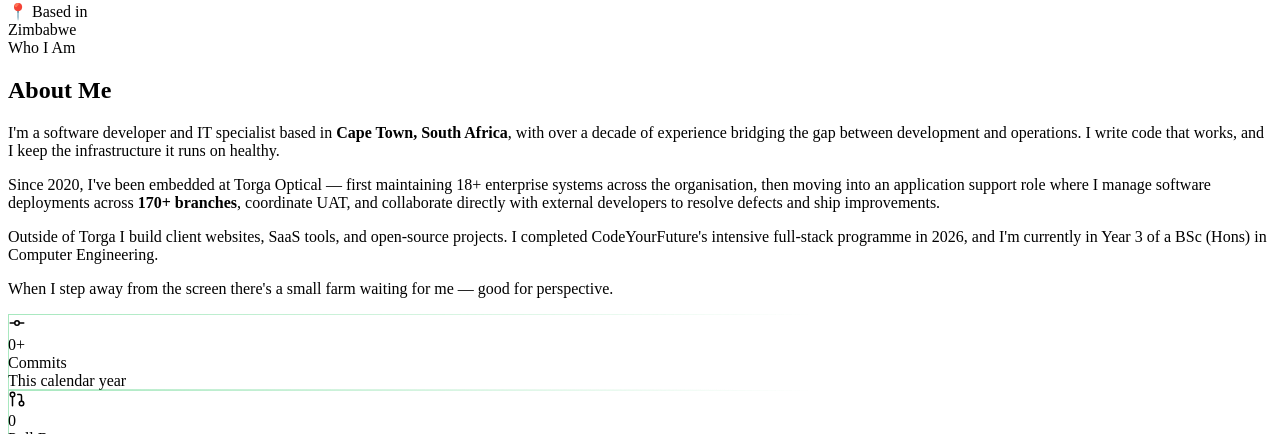
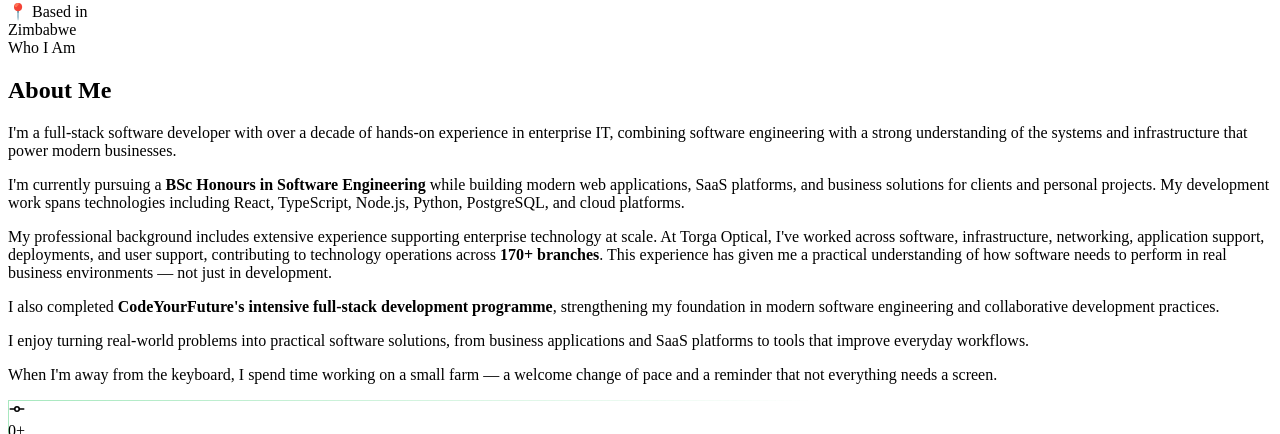
Before and after one commit to Luke-Manyamazi/luke-manyamazi.github.io, a React (Vite) app in the folder client/: page / in a window 1280 px wide. Shown: the part 2002-2436 px from the top of the page. Built offline with nearby package versions, Linux system fonts and the light colour scheme; no server answers; a web font is replaced by a local one.

Commit message:
Revise About section with updated professional details
Updated personal description to reflect current role and experiences.

```diff
--- a/client/src/components/About.tsx
+++ b/client/src/components/About.tsx
@@ -77,27 +77,47 @@ export function About() {
             className="space-y-5 text-muted-foreground text-base md:text-[17px] leading-[1.8]"
           >
             <p>
-              I'm a software developer and IT specialist based in{" "}
-              <strong className="text-white font-medium">Cape Town, South Africa</strong>, with
-              over a decade of experience bridging the gap between development and operations.
-              I write code that works, and I keep the infrastructure it runs on healthy.
+  					I'm a full-stack software developer with over a decade of hands-on experience
+  					in enterprise IT, combining software engineering with a strong understanding
+  					of the systems and infrastructure that power modern businesses.
 						</p>
+
 						<p>
-              Since 2020, I've been embedded at Torga Optical — first maintaining 18+ enterprise
-              systems across the organisation, then moving into an application support role where
-              I manage software deployments across{" "}
-              <strong className="text-white font-medium">170+ branches</strong>, coordinate UAT,
-              and collaborate directly with external developers to resolve defects and ship
-              improvements.
+  					I'm currently pursuing a{" "}
+  					<strong className="text-white font-medium">BSc Honours in Software Engineering</strong>{" "}
+  					while building modern web applications, SaaS platforms, and business solutions
+  					for clients and personal projects. My development work spans technologies
+  					including React, TypeScript, Node.js, Python, PostgreSQL, and cloud platforms.
 						</p>
+
 						<p>
-              Outside of Torga I build client websites, SaaS tools, and open-source projects.
-              I completed CodeYourFuture's intensive full-stack programme in 2026, and I'm
-              currently in Year 3 of a BSc (Hons) in Computer Engineering.
+  					My professional background includes extensive experience supporting enterprise
+					  technology at scale. At Torga Optical, I've worked across software,
+  					infrastructure, networking, application support, deployments, and user support,
+  					contributing to technology operations across{" "}
+  					<strong className="text-white font-medium">170+ branches</strong>. This experience
+  					has given me a practical understanding of how software needs to perform in
+  					real business environments — not just in development.
 						</p>
+
 						<p>
-              When I step away from the screen there's a small farm waiting for me — good
-              for perspective.
+  					I also completed{" "}
+  					<strong className="text-white font-medium">
+    				CodeYourFuture's intensive full-stack development programme
+  					</strong>
+  					, strengthening my foundation in modern software engineering and collaborative
+  					development practices.
+						</p>
+
+						<p>
+  					I enjoy turning real-world problems into practical software solutions, from
+  					business applications and SaaS platforms to tools that improve everyday
+  					workflows.
+						</p>
+
+						<p>
+  					When I'm away from the keyboard, I spend time working on a small farm — a
+  					welcome change of pace and a reminder that not everything needs a screen.
 						</p>
           </motion.div>
         </div>
```
Lines whose indentation alone changed are shown as unchanged.
